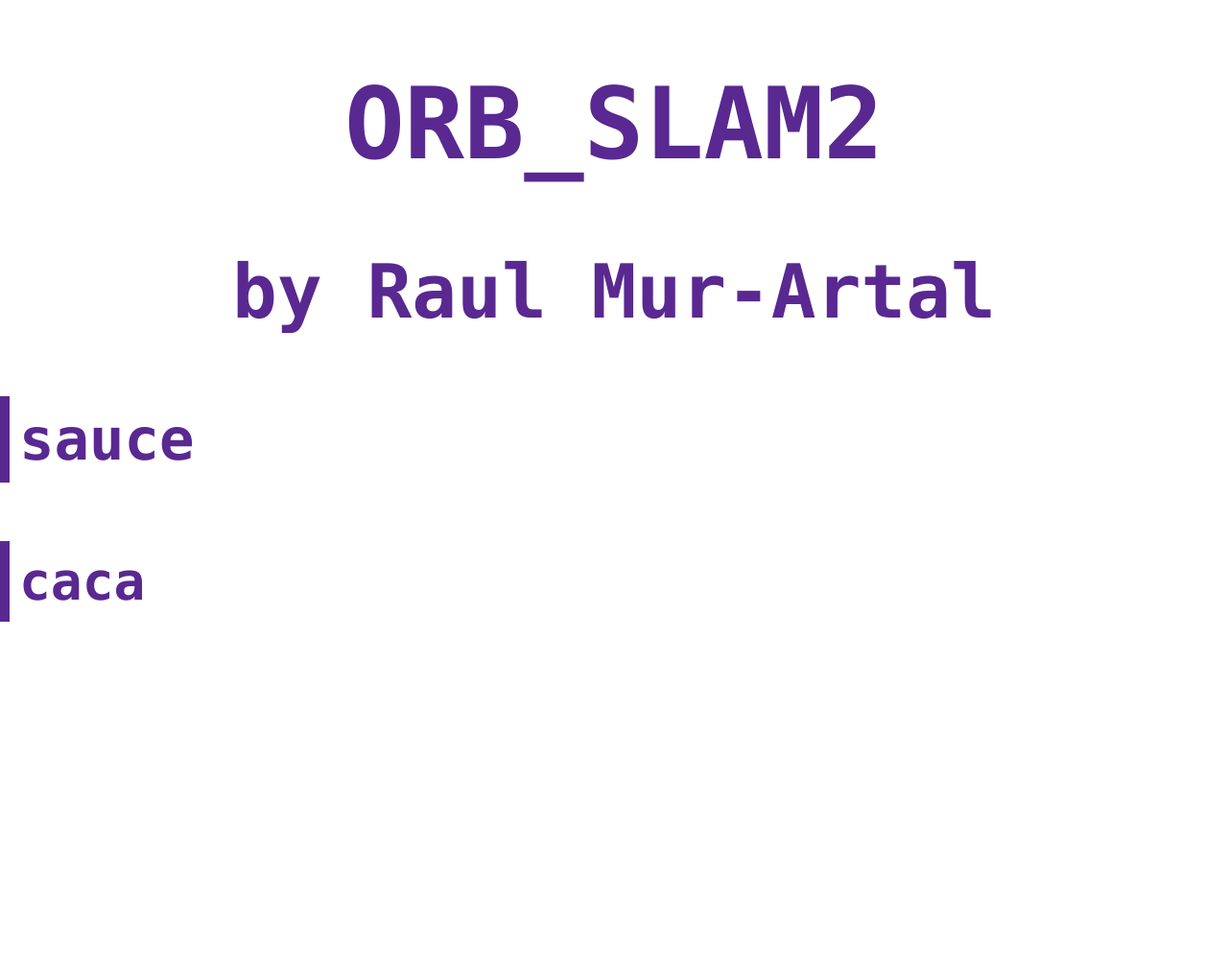
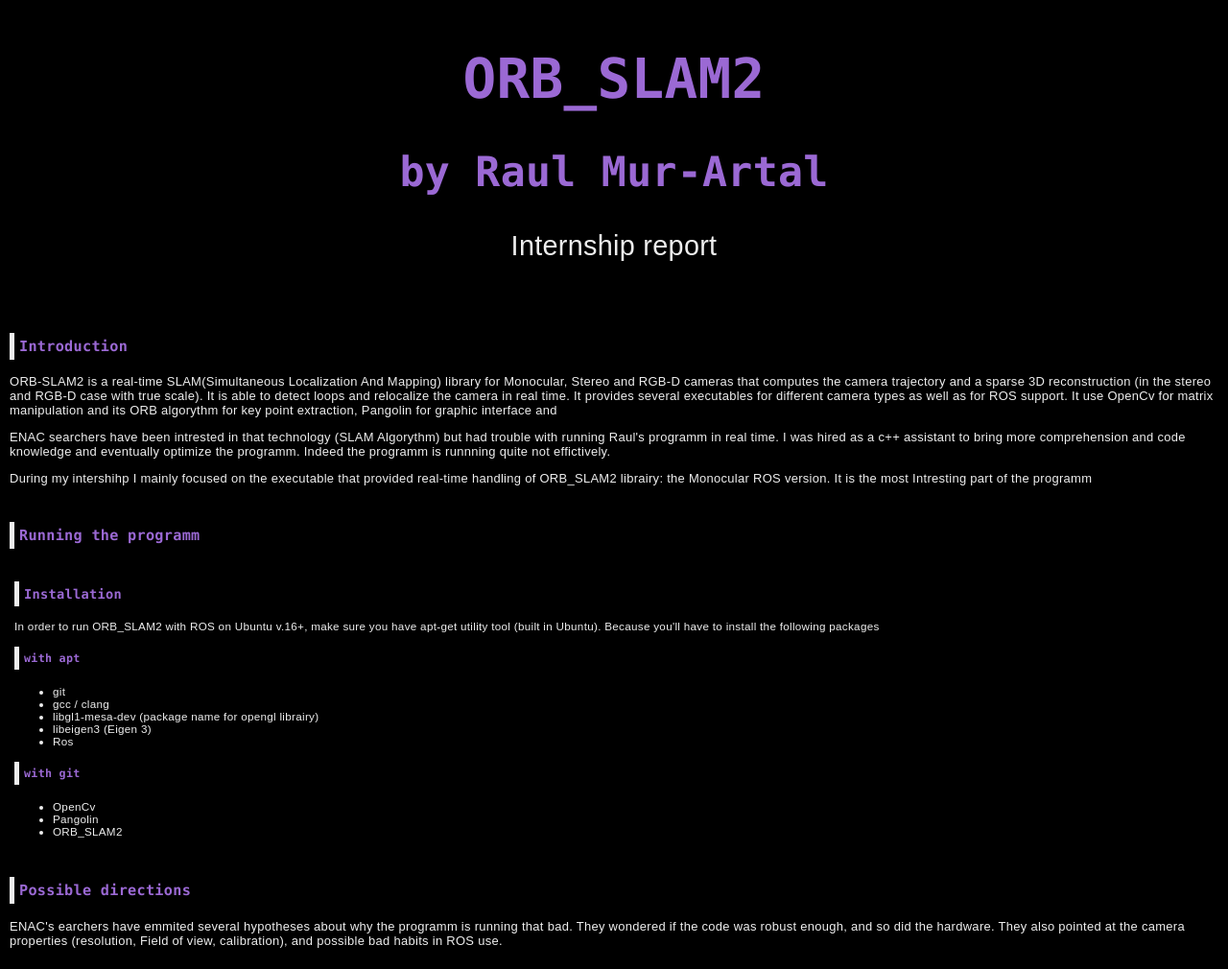
Before and after one commit to kdouveno/Stage_Enac_Bilan, a plain HTML site: page index.html in a window 1280 px wide. Shown: the whole page at 96% size. Before the commit the page ends 800 px from the top, so only its background shows below. Drawn offline with Linux system fonts and the light colour scheme.

Commit message:
css set, more text content adde.

```diff
--- a/index.html
+++ b/index.html
@@ -5,18 +5,46 @@
     <title>Document</title>
     <link rel="stylesheet" href="main.css">
 </head>
-<body>
+<body class="dark">
     <div id="container">
         <div id="Cover">
             <h1>ORB_SLAM2</h1>
             <h2>by Raul Mur-Artal</h2>
+            <p>Internship report</p>
         </div>
-        <div>
-            <h3>sauce</h3>
-            <div>
-                <h3>caca</h3>
-            </div>
+        <div id="summary">
+            <div></div>
         </div>
+        <div id="introduction">
+            <h3>Introduction</h3>
+            <p>ORB-SLAM2 is a real-time SLAM(Simultaneous Localization And Mapping) library for Monocular, Stereo and RGB-D cameras that computes the camera trajectory and a sparse 3D reconstruction (in the stereo and RGB-D case with true scale). It is able to detect loops and relocalize the camera in real time.
+			It provides several executables for different camera types as well as for ROS support. It use <a>OpenCv</a> for matrix manipulation and its <a>ORB</a> algorythm for key point extraction, Pangolin for graphic interface and</p>
+			<p>ENAC searchers have been intrested in that technology (SLAM Algorythm) but had trouble with running Raul's programm in real time. I was hired as a c++ assistant to bring more comprehension and code knowledge and eventually optimize the programm. Indeed the programm is runnning quite not effictively.</p>
+			<p>During my intershihp I mainly focused on the executable that provided real-time handling of ORB_SLAM2 librairy: the Monocular ROS version. It is the most Intresting part of the programm</p>
+		</div>
+		<div id="running">
+			<h3>Running the programm</h3>
+			<div id="installation">
+				<h3>Installation</h3>
+				<p>In order to run ORB_SLAM2 with ROS on Ubuntu v.16+, make sure you have apt-get utility tool (built in Ubuntu). Because you'll have to install the following packages</p>
+				<h4>with apt</h4>
+				<ul>
+					<li>git</li>
+					<li>gcc / clang</li>
+					<li>libgl1-mesa-dev (package name for opengl librairy)</li>
+					<li>libeigen3 (Eigen 3)</li>
+					<li>Ros</li>
+				</ul>
+				<h4>with git</h4>
+				<ul>
+					<li>OpenCv</li>
+					<li>Pangolin</li>
+					<li>ORB_SLAM2</li>
+				</ul>
+			</div>
+		</div>
+		<div id="directions">
+			<h3>Possible directions</h3>
+			<p>ENAC's earchers have emmited several hypotheses about why the programm is running that bad. They wondered if the code was robust enough, and so did the hardware. They also pointed at the camera properties (resolution, Field of view, calibration), and possible bad habits in ROS use.</p>
+		</div>
     </div>
-</body>
-</html>
--- a/main.scss
+++ b/main.scss
@@ -2,10 +2,12 @@ body {
 
     --background-color-1: white;
     --header-color-1: #592891;
-    --text-color-1: #202020;
+	--text-color-1: #202020;
+	--thickness-1: 5px;
 
-    &#dark{
+    &.dark{
         --background-color-1: black;
+        --header-color-1: #9b69d4;
         --text-color-1: #eeeeee;
     }
 }
@@ -13,13 +15,15 @@ body {
 $bg1: var(--background-color-1);
 $hc1: var(--header-color-1);
 $tc1: var(--text-color-1);
+$t1: var(--thickness-1);
 
 body{
     margin: 0px;
     background-color: $bg1;
     color: $tc1;
-    font-size: 4em;
-    font-family: Arial;
+    letter-spacing: .3px;
+    font-family: sans-serif;
+    font-size: font-size 2em;
 }
 h1, h2, h3, h4, h5, h6{
     color: $hc1;
@@ -29,13 +33,16 @@ h1, h2{
     text-align: center;
 }
 h3, h4{
-    padding: 10px;
-    border-left: 10px solid $hc1;
+    padding: $t1;
+    border-left: $t1 solid $tc1;
 }
 div{
-    font-size: 0.9em;
+	font-size: 0.9em;
+	padding: $t1;
 }
-
-#container{
-
+#Cover{
+    p{
+        text-align: center;
+    }
+    font-size: 2em;
 }
```
Also changed, not shown: main.css, 1 other file.
